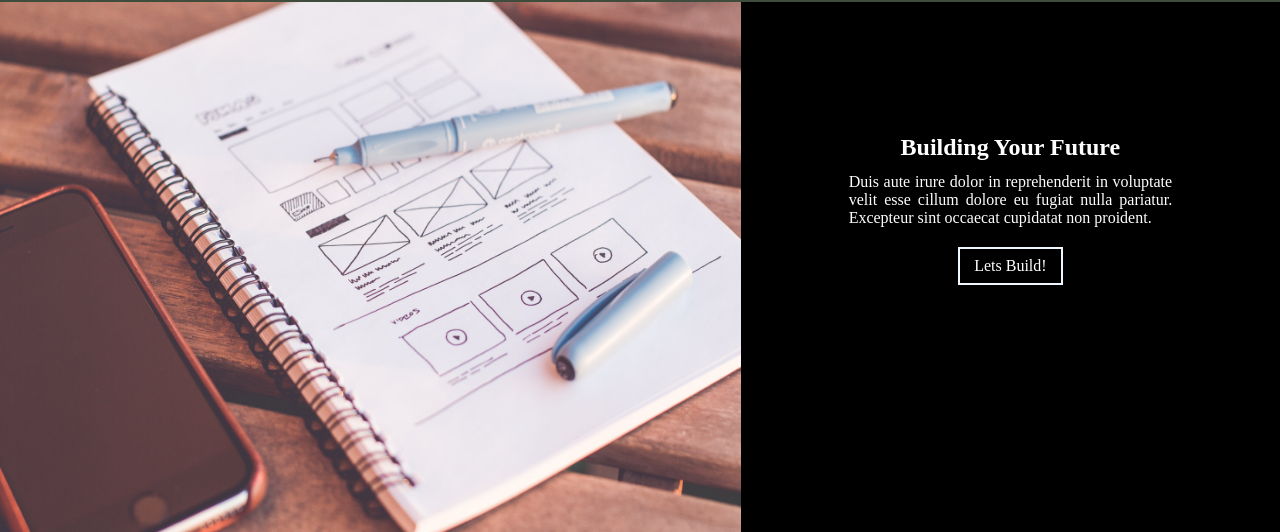
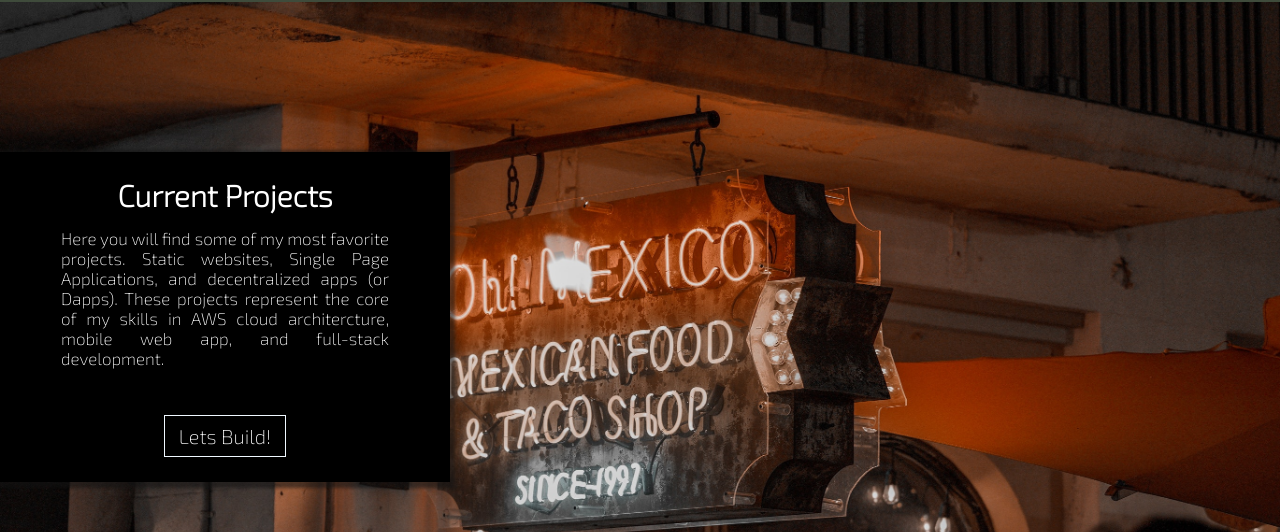
Before and after one commit to vic-villicana/Portfolio-v2, a Next.js app: page /projects in a window 1280 px wide. Shown: the part 67-599 px from the top of the page. Built offline with nearby package versions, Linux system fonts and the light colour scheme; no server answers; the database is empty.

Commit message:
make ui updates to project header component

```diff
--- a/components/projects/project-header.js
+++ b/components/projects/project-header.js
@@ -1,19 +1,21 @@
-import classes from './project-header.module.css'
+import classes from './project-heading.module.css'
 import Link from 'next/link'
 export default function ProjectHeader(){
     return(
-        <div className={classes.PJheader}>
-            <div className={classes.headerImage}>
-                <img className={classes.picture} src="/images/design.jpg" alt="some picture of success"/>
-            </div>
-            <div className={classes.intro}>
+<div className={`${classes.headerTwo} ${classes.juiceHead}`}>
+        <div className={`${classes.void} ${classes.v2}`}>
+        <div className={classes.intro}>
                 <div className={classes.PJtext}>
-                    <h2>Building Your Future</h2>
+                    <h2>Current Projects</h2>
                     <p>
-                        Duis aute irure dolor in reprehenderit in
-                        voluptate velit esse cillum dolore eu fugiat
-                        nulla pariatur. Excepteur sint occaecat cupidatat
-                        non proident.
+                        Here you will find some of my most
+                        favorite projects. Static websites,
+                        Single Page Applications, and
+                        decentralized apps (or Dapps).
+                        These projects represent the core
+                        of my skills in AWS cloud architercture,
+                        mobile web app, and full-stack development.
+
                     </p>
                 </div>
                 <div className={classes.hollowBtn}>
@@ -21,5 +23,10 @@
                 </div>
             </div>
         </div>
+      </div>
+
+
+
+
     )
 }
--- a/components/projects/project-heading.module.css
+++ b/components/projects/project-heading.module.css
@@ -7,7 +7,7 @@
 .headerTwo{
 
         position: relative;
-        height: 550px;
+        height: 750px;
         width: 100%;
         background: url(/images/sign.jpg);
         background-position: center;
@@ -43,7 +43,7 @@
 .v2{
         padding:1.25em 1em;
         text-align: left;
-        /* left: 15%; */
+        height:330px;
 }
 
 .btn {
@@ -54,3 +54,51 @@
         border-radius: 4px;
         color:white;
 }
+
+.PJheader{
+        position:relative;
+        height:35em;
+        display:flex;
+    }
+
+    .picture{
+        width:100%;
+        height: 100%;
+    }
+
+    .headerImage{
+        height:100%;
+        width:100%;
+    }
+
+    .intro{
+        background:black;
+        color:white;
+        display:flex;
+        flex-direction:column;
+        align-items:center;
+        height: 100%;
+        justify-content: space-between;
+        font-family:'Exo 2', sans-serif;
+    }
+
+    .PJtext{
+        width:80%;
+        margin:0 auto;
+        position:relative;
+    }
+
+    .PJtext p{
+        text-align:justify;
+    }
+    .PJtext h2{
+        margin-bottom:.5em;
+        text-align: center;
+
+    }
+
+    .hollowBtn{
+        border:aliceblue 1px solid;
+        padding:8px 14px;
+        position: relative;
+    }
```
